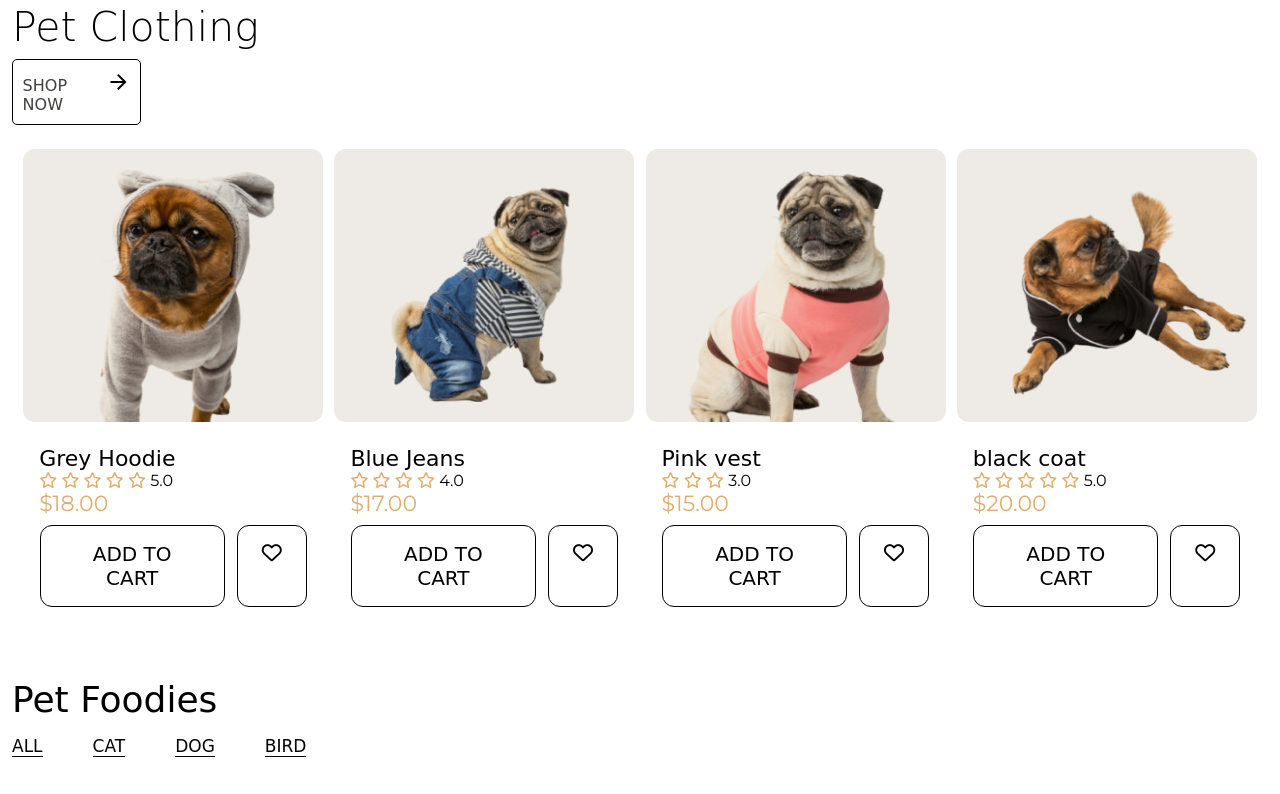
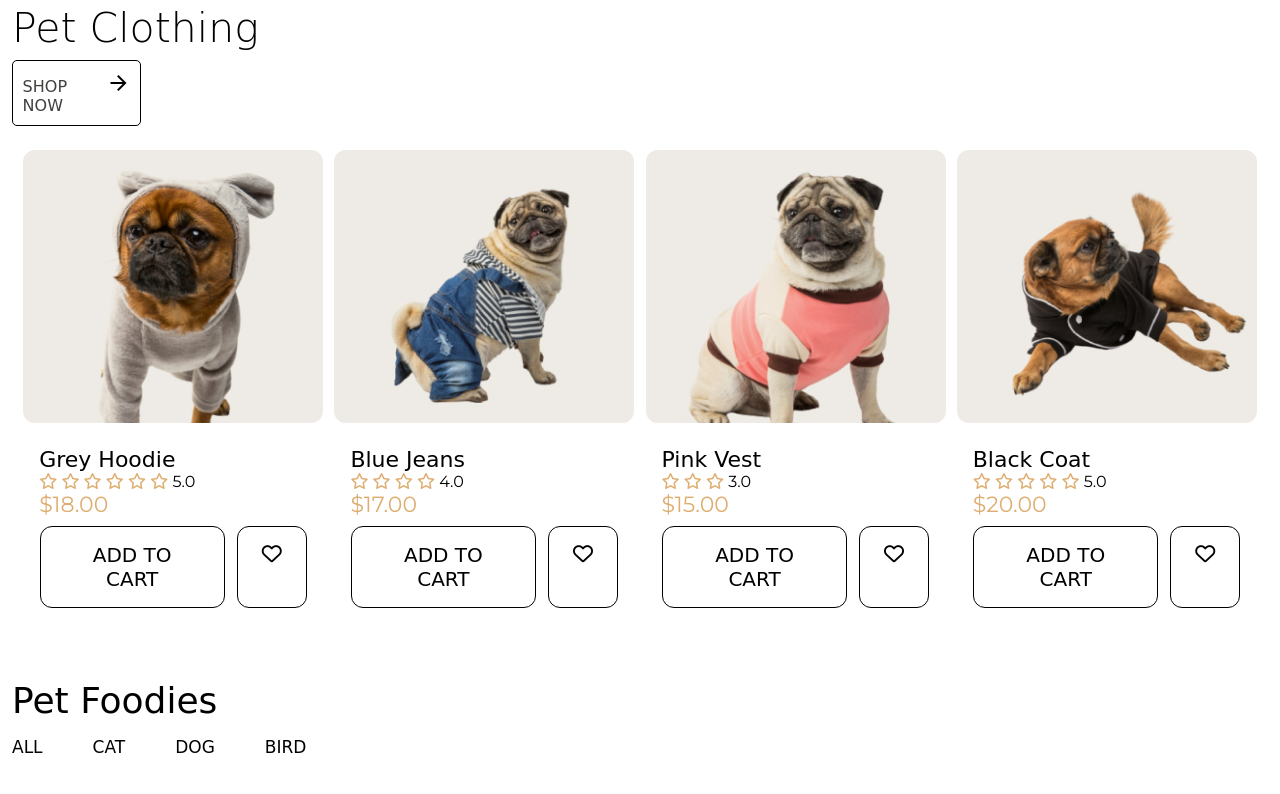
Before and after one commit to bishal-angdembe/4th-week-Assignment, a plain HTML site: page index.html in a window 1280 px wide. Shown: the part 1158-1952 px from the top of the page. Drawn offline with nearby package versions, Linux system fonts and the light colour scheme; a web font is replaced by a local one.

Commit message:
final commit

```diff
--- a/index.html
+++ b/index.html
@@ -162,7 +162,9 @@
             </div>
             <!-- pet image card section -->
             <div class="hoodie_cloths_container">
-                <div class="grey_hoodie card_container">
+                <!-- commenting this part and using map to show the following card_container -->
+
+                <!-- <div class="grey_hoodie card_container">
                     <div class="hoodie_img_card img_card">
                         <img src="images/blog-lg1.jpg" alt="dog_wearing_cloth">
                     </div>
@@ -253,7 +255,7 @@
                             <i class="fa-regular fa-heart"></i>
                         </div>
                     </div>
-                </div>
+                </div>  -->
 
             </div>
 
@@ -570,8 +572,9 @@
         <div class="footer_wrapper">
             <!-- icons part -->
             <div class="social_media_icon_container">
-                <div class="text_section">Follow us on social media to stay updated with our latest news, special
-                    offers, and behind the scenes moments. Join our community and be a part of the journey!</div>
+                <div class="text_section">" Follow us on social media to stay
+                    updated with our latest news, special
+                    offers, and behind the scenes moments. Join our community and be a part of the journey! "</div>
                 <ul class="social_media_icon">
                     <li><i class="fa-brands fa-facebook"></i></li>
                     <li><i class="fa-brands fa-twitter"></i></li>
--- a/script.js
+++ b/script.js
@@ -7,3 +7,70 @@ function showSidebar() {
         sidebar.style.display = "none"
     }
 }
+
+const hoodie_cloths_container=document.querySelector('.hoodie_cloths_container');
+const cards =[{
+    imgUrl:"images/blog-lg1.jpg",
+    itemName:"Grey Hoodie",
+    star:`<i class="fa-regular fa-star"></i>
+                            <i class="fa-regular fa-star"></i>
+                            <i class="fa-regular fa-star"></i>
+                            <i class="fa-regular fa-star"></i>
+                            <i class="fa-regular fa-star"></i>
+                            <i class="fa-regular fa-star"></i>`,
+    rating:"5.0",
+    price: "$18.00",
+},
+{
+    imgUrl:"images/item2.jpg",
+    itemName:"Blue Jeans",
+    star:`<i class="fa-regular fa-star"></i>
+                            <i class="fa-regular fa-star"></i>
+                            <i class="fa-regular fa-star"></i>
+                            <i class="fa-regular fa-star"></i>`,
+    rating:"4.0",
+    price: "$17.00",
+},
+{
+    imgUrl:"images/item3.jpg",
+    itemName:"Pink Vest",
+    star:`<i class="fa-regular fa-star"></i>
+                            <i class="fa-regular fa-star"></i>
+                            <i class="fa-regular fa-star"></i>`,
+    rating:"3.0",
+    price: "$15.00",
+},
+{
+    imgUrl:"images/item4.jpg",
+    itemName:"Black Coat",
+    star:`<i class="fa-regular fa-star"></i>
+                            <i class="fa-regular fa-star"></i>
+                            <i class="fa-regular fa-star"></i>
+                             <i class="fa-regular fa-star"></i>
+                              <i class="fa-regular fa-star"></i>`,
+    rating:"5.0",
+    price: "$20.00",
+}
+];
+const transformedData =cards.map(function(data){
+    return `<div class="grey_hoodie card_container">
+                    <div class="hoodie_img_card img_card">
+                        <img src="${data.imgUrl}" alt="dog_wearing_cloth">
+                    </div>
+                    <div class="hoodie_text_section text_section">
+                        <div class="hoodie_txt txt">${data.itemName}</div>
+                        <div class="hoodie_rating rating">
+                            ${data.star}
+                            ${data.rating}
+                        </div>
+                        <div class="price">${data.price}</div>
+                    </div>
+                    <div class="card_love_btn_wrapper">
+                        <div class="cart_btn">ADD TO CART</div>
+                        <div class="love_react_btn">
+                            <i class="fa-regular fa-heart"></i>
+                        </div>
+                    </div>
+                </div>`
+});
+hoodie_cloths_container.innerHTML=transformedData.join(" ");
--- a/style.css
+++ b/style.css
@@ -146,7 +146,6 @@ body {
   font-family: var(--body-font);
   font-size: 16px;
 }
-/* card container section */
 
 /* flexing cloth container */
 .hoodie_cloths_container {
@@ -160,6 +159,7 @@ body {
   flex-wrap: wrap;
   justify-content: space-evenly;
 }
+/* card container section */
 .img_card {
   width: 300px;
   height: 273px;
@@ -235,9 +235,13 @@ body {
   padding: 0px;
 }
 .foodies_navbar > li {
-  border-bottom: 1px solid black;
+  border-bottom: 1px solid transparent;
   font-family: var(--body-font);
   font-size: 17px;
+}
+.foodies_navbar > li:hover {
+  color: #dead6f;
+  border-color: #dead6f;
 }
 /* view all products button */
 .view_all_products_btn {
@@ -341,13 +345,14 @@ body {
   margin: 0px;
   padding-top: 15px;
   gap: 20px;
-  padding-left: 0px;
+  padding-left: 20px;
   justify-content: flex-start;
 }
 /* quick links */
 .quick_links_container {
   font-family: var(--body-font);
   font-size: 23px;
+  padding-left: 20px;
 }
 .quick_links_list {
   list-style: none;
@@ -365,7 +370,9 @@ body {
 .help_center_container {
   font-family: var(--body-font);
   font-size: 23px;
+  padding-left: 20px;
 }
+
 .help_center_list {
   list-style: none;
   display: flex;
@@ -411,6 +418,7 @@ body {
     font-size: 16px;
     padding: 8px;
     font-weight: 500;
+    border-bottom: 1px solid transparent;
   }
   /* increasing padding of left side icons to match with right side icons */
   .left_side_icons {
@@ -492,4 +500,8 @@ body {
     text-decoration: none;
     color: #000000;
   }
+  /* hover effect in right side items navbar */
+  .right_side_items_list > li:hover {
+    border-color: #dead6f;
+  }
 }
```
Also changed, not shown: shop.html (+2 -2 lines).
